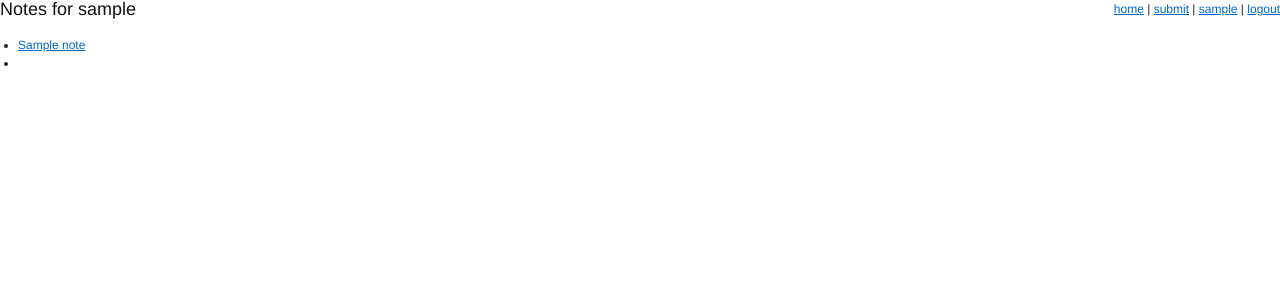
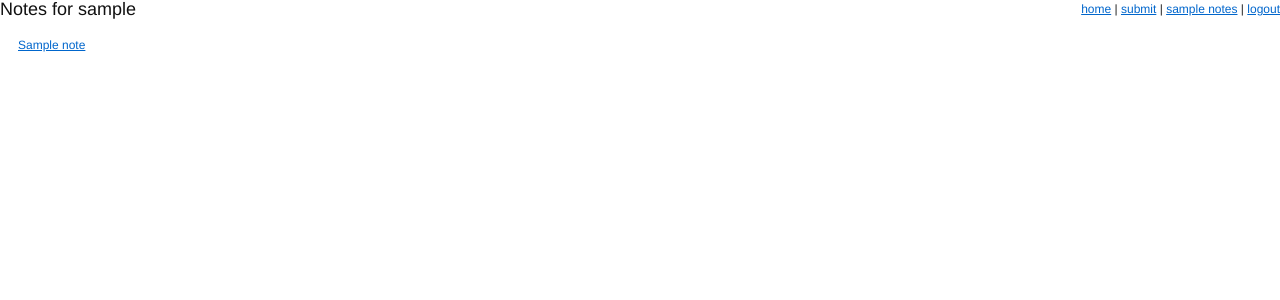
Before and after one commit to jwparrish/djtechnotes, a Django app: template templates/user_page.html in a window 1280 px wide. Shown: the top 300 px of the page. Run offline with Django 3.2, Linux system fonts and the light colour scheme; a user stored in the database is signed in; tables that the repository leaves empty hold one stand-in row (values such as "Sample post"); the template is opened without the code that fills it: values that come from a table or form of the project are taken from there, most other values are stand-ins (such as "Sample title", 1, 10 or a date in 2020).

Commit message:
fixed some minor formatting and style issues

```diff
--- a/site_media/style.css
+++ b/site_media/style.css
@@ -6,6 +6,9 @@ input {
 	display: block;
 }
 
+.notelist {
+	list-style-type: none;
+}
 
 /*
 h3 {
--- a/templates/base.html
+++ b/templates/base.html
@@ -14,7 +14,7 @@
 				{% if user.is_authenticated %}
 					<a href="/save/">submit</a> |
 					<a href="/user/{{ user.username }}/">
-						{{ user.username }}</a> |
+						{{ user.username }} notes</a> |
 					<a href="/logout/">logout</a>
 				{% else %}
 					<a href="/login/">login</a> |
--- a/templates/note.html
+++ b/templates/note.html
@@ -2,6 +2,8 @@
 
 {% block title %}{{ username }}{% endblock %}
 
+{% block head %}{{ note.title }}{% endblock %}
+
 {% block content %}
 	<p>{{ note.note }}</p>
 {% endblock %}
--- a/templates/user_page.html
+++ b/templates/user_page.html
@@ -6,9 +6,9 @@
 
 {% block content %}
 	{% if notes %}
-		<ul>
+		<ul class="notelist">
 			{% for note in notes %}
-				<li><a href="note/{{ note.id }}">{{ note.title }}</a><li>
+				<li class="notelist"><a href="note/{{ note.id }}">{{ note.title }}</a><li>
 			{% endfor %}
 		</ul>
 	{% else %}
```
Also changed, not shown: 8 other files.
